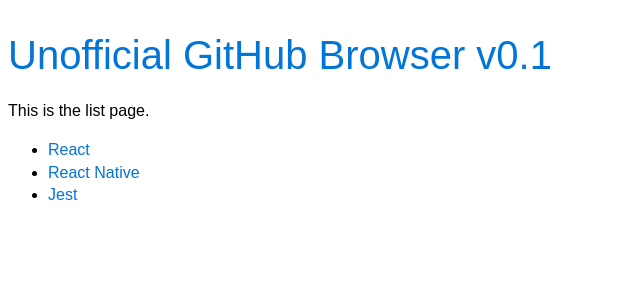
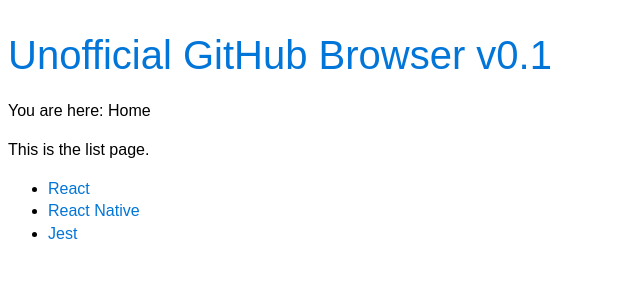
Before and after one commit to osule/hacking-with-react, a React (Create React App) app: page / in a window 1280 px wide. Shown: the top 300 px of the page, without its empty margins (0-640 px from the left). Built offline with nearby package versions, Linux system fonts and the light colour scheme.

Commit message:
add nav breadcrumbs

```diff
--- a/src/pages/Detail.js
+++ b/src/pages/Detail.js
@@ -1,6 +1,6 @@
 import React from 'react';
 import ajax from 'superagent';
-import { Link } from 'react-router-dom';
+import { Link, NavLink } from 'react-router-dom';
 
 const baseURL = 'https://api.github.com/repos/facebook';
 class Detail extends React.Component {
@@ -72,6 +72,7 @@
       content = this.renderPulls();
     }
     return (<div>
+      <p>You are here: <NavLink to="/" activeClassName="active">Home</NavLink> > {this.props.match.params.repo}</p>
       <button onClick={this.selectMode.bind(this)} data-mode="commits">Show Commits</button>
 
       <button onClick={this.selectMode.bind(this)} data-mode="forks">Show Forks</button>
--- a/src/pages/List.js
+++ b/src/pages/List.js
@@ -1,9 +1,10 @@
 import React from 'react';
-import { Link } from 'react-router-dom';
+import { Link, NavLink } from 'react-router-dom';
 
 class List extends React.Component {
   render() {
     return (<div>
+      <p>You are here: <NavLink to="/" activeClassName="active">Home</NavLink></p>
       <p>This is the list page.</p>
       <ul>
         <li><Link to="/detail/react">React</Link></li>
--- a/src/pages/User.js
+++ b/src/pages/User.js
@@ -1,5 +1,6 @@
 import React from  'react';
 import ajax from 'superagent';
+import { NavLink } from 'react-router-dom';
 
 const baseURL = "https://api.github.com/users/";
 class User extends React.Component {
@@ -35,6 +36,7 @@
       let events = this.renderEvents();
       return (
         <div>
+          <p>You are here: <NavLink to="/" activeClassName="active">Home</NavLink> > {this.props.match.params.user}</p>
           {events}
         </div>
       );
```
